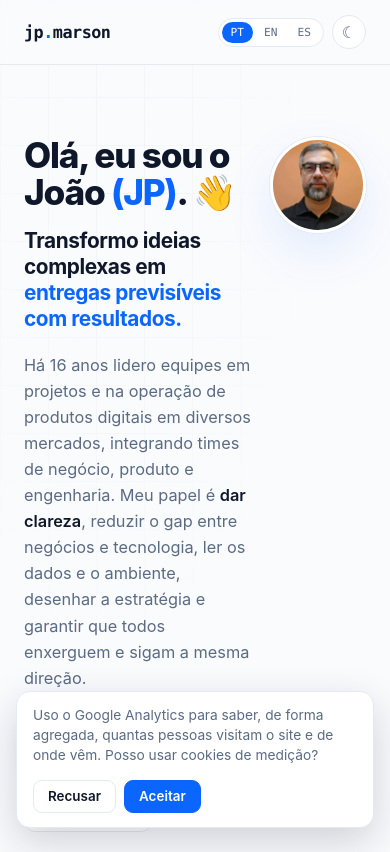
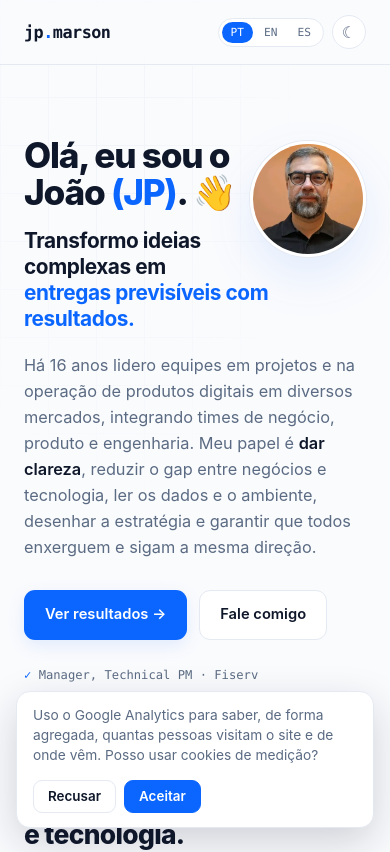
Before and after one commit to jpmarson/jpmarson.com.br, a plain HTML site: page index.html in a window 390 px wide. Shown: the top 852 px of the page. Drawn offline with Linux system fonts and the light colour scheme.

Commit message:
Home: no celular, texto ao lado e abaixo da foto

```diff
--- a/index.html
+++ b/index.html
@@ -147,8 +147,15 @@ document.documentElement.setAttribute("data-theme",t);})();
   .tagline em{font-style:normal;color:var(--accent)}
   @media(max-width:900px){.hero-grid{grid-template-columns:1fr 160px;gap:24px;align-items:start}
     .hero-photo figcaption{display:none}}
-  @media(max-width:560px){.hero-grid{grid-template-columns:1fr 96px;gap:14px}
-    .hero-photo img{border-width:3px}}
+  .hero-photo{grid-column:2;grid-row:1}
+  .hero-txt{grid-column:1;grid-row:1}
+  /* celular: foto à direita e o texto contorna a foto (ao lado e abaixo) */
+  @media(max-width:600px){
+    .hero-grid{display:block}
+    .hero-grid::after{content:"";display:table;clear:both}
+    .hero-photo{float:right;width:116px;margin:4px 0 10px 14px}
+    .hero-photo img{border-width:3px}
+    h1.hl{font-size:clamp(1.9rem,8vw,2.3rem)}}
   h1.hl{font-size:clamp(2.2rem,5.4vw,3.5rem);line-height:1.06;letter-spacing:-.035em;font-weight:800}
   h1.hl em{font-style:normal;color:var(--accent)}
   .lead{font-size:clamp(1.02rem,2vw,1.15rem);color:var(--muted);margin-top:20px;max-width:58ch}
@@ -326,6 +333,13 @@ document.documentElement.setAttribute("data-theme",t);})();
 <section class="hero">
   <div class="wrap">
     <div class="hero-grid">
+      <figure class="hero-photo">
+        <picture>
+          <source srcset="img/jp-marson.webp" type="image/webp">
+          <img src="img/jp-marson.jpg" width="400" height="400" alt="Foto de João Paulo Marson (JP)">
+        </picture>
+        <figcaption>João Paulo Marson · São Paulo</figcaption>
+      </figure>
       <div class="hero-txt">
         <h1 class="hl" data-i18n-html="h1"></h1>
         <p class="tagline" data-i18n-html="tagline"></p>
@@ -340,13 +354,6 @@ document.documentElement.setAttribute("data-theme",t);})();
           <span>PT · EN · ES</span>
         </div>
       </div>
-      <figure class="hero-photo">
-        <picture>
-          <source srcset="img/jp-marson.webp" type="image/webp">
-          <img src="img/jp-marson.jpg" width="400" height="400" alt="Foto de João Paulo Marson (JP)">
-        </picture>
-        <figcaption>João Paulo Marson · São Paulo</figcaption>
-      </figure>
     </div>
 
   </div>
```
